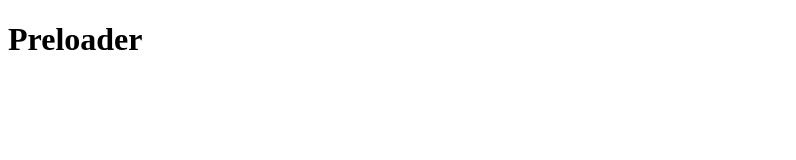
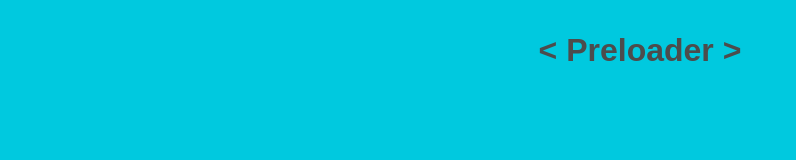
Before and after one commit to stinGeorge/Preloader, a plain HTML site: page index.html in a window 1280 px wide. Shown: the whole page, without its empty margins (0-796 px from the left). Drawn offline with nearby package versions, Linux system fonts and the light colour scheme.

Commit message:
Agregando CSS y estilos base

```diff
--- /dev/null
+++ b/css/main.css
@@ -0,0 +1,14 @@
+*{
+    margin: 0;
+    padding: 0;
+}
+body{
+    background: #00c9df;
+    color: #4C4C4C;
+    font-size: 16px;
+    font-family: Arial;
+}
+h1{
+    text-align: center;
+    padding: 1em;
+}
--- a/index.html
+++ b/index.html
@@ -3,11 +3,13 @@
 <head>
     <meta charset="UTF-8" />
     <title>Preloader</title>
+    <link rel="stylesheet" href="css/main.css" />
 </head>
 <body>
 
 <div id="wraper">
-    <h1>Preloader</h1>
+    <h1>&lt; Preloader &gt;</h1>
+
 </div>
 
 <script src="//ajax.googleapis.com/ajax/libs/jquery/1.11.1/jquery.min.js"></script>
```
